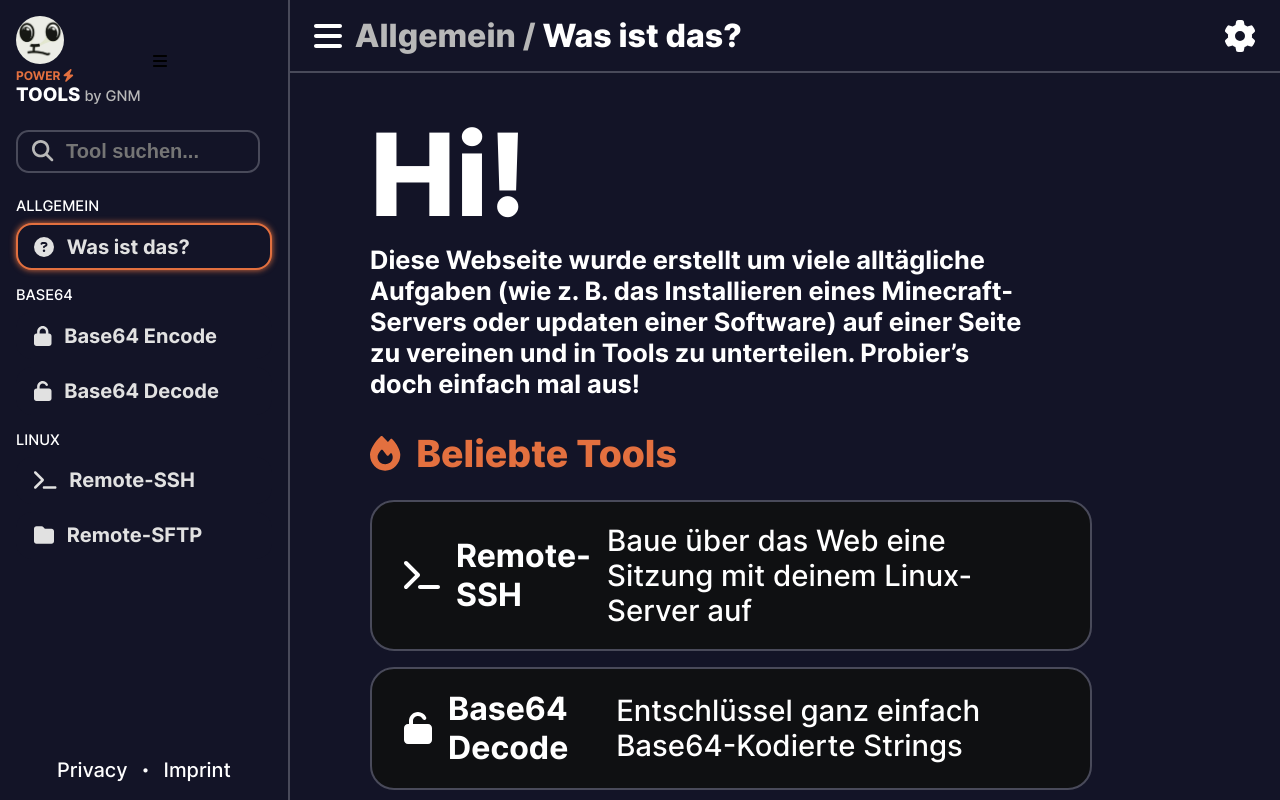
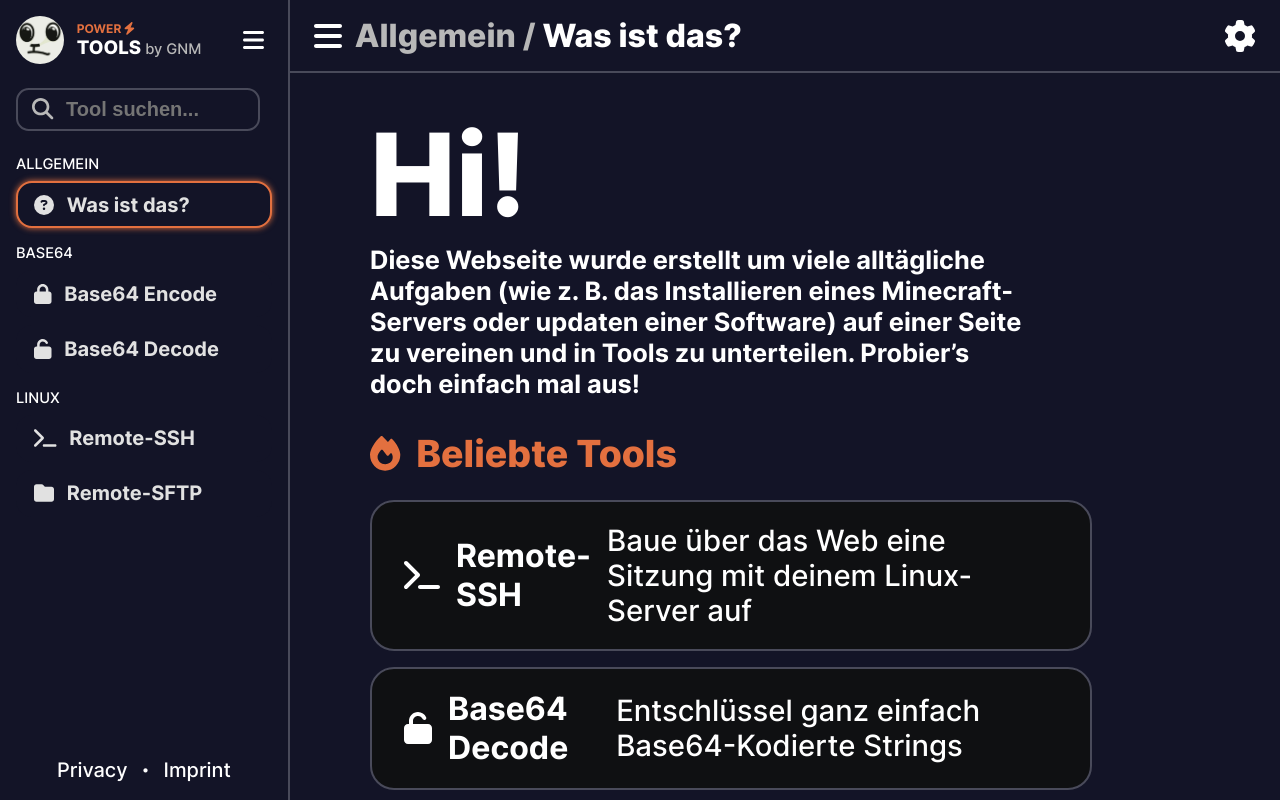
Before and after one commit to gnmyt/PowerTools, a React (Vite) app in the folder client/: page / in a window 1280 px wide. Built offline with nearby package versions, Linux system fonts and the light colour scheme.

Commit message:
Updated the SidebarHeader styles.sass

```diff
--- a/client/src/common/components/Sidebar/components/SidebarHeader/styles.sass
+++ b/client/src/common/components/Sidebar/components/SidebarHeader/styles.sass
@@ -3,11 +3,17 @@
 .sidebar-header
   display: flex
   align-items: center
-  gap: 0.8rem
+  justify-content: space-between
   margin-left: 1rem
   margin-top: 1rem
+  margin-right: 1.5rem
 
-.sidebar-header img
+.sidebar-left
+  display: flex
+  align-items: center
+  gap: 0.8rem
+
+.sidebar-left img
   width: 3rem
   height: 3rem
   border-radius: 5rem
@@ -37,3 +43,7 @@
   font-size: 11pt
   font-weight: 500
   color: $gray
+
+.close-menu
+  color: $white
+  font-size: 18pt
```
